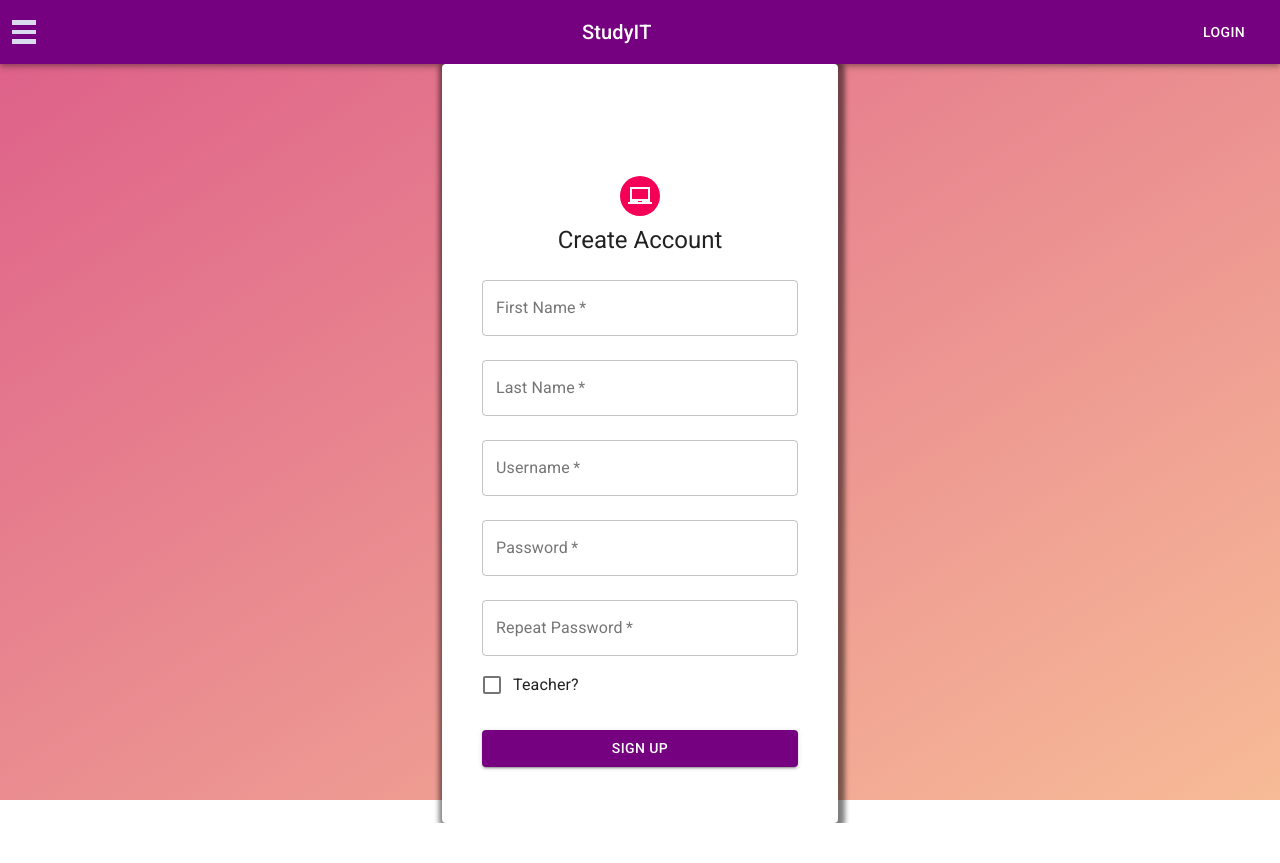
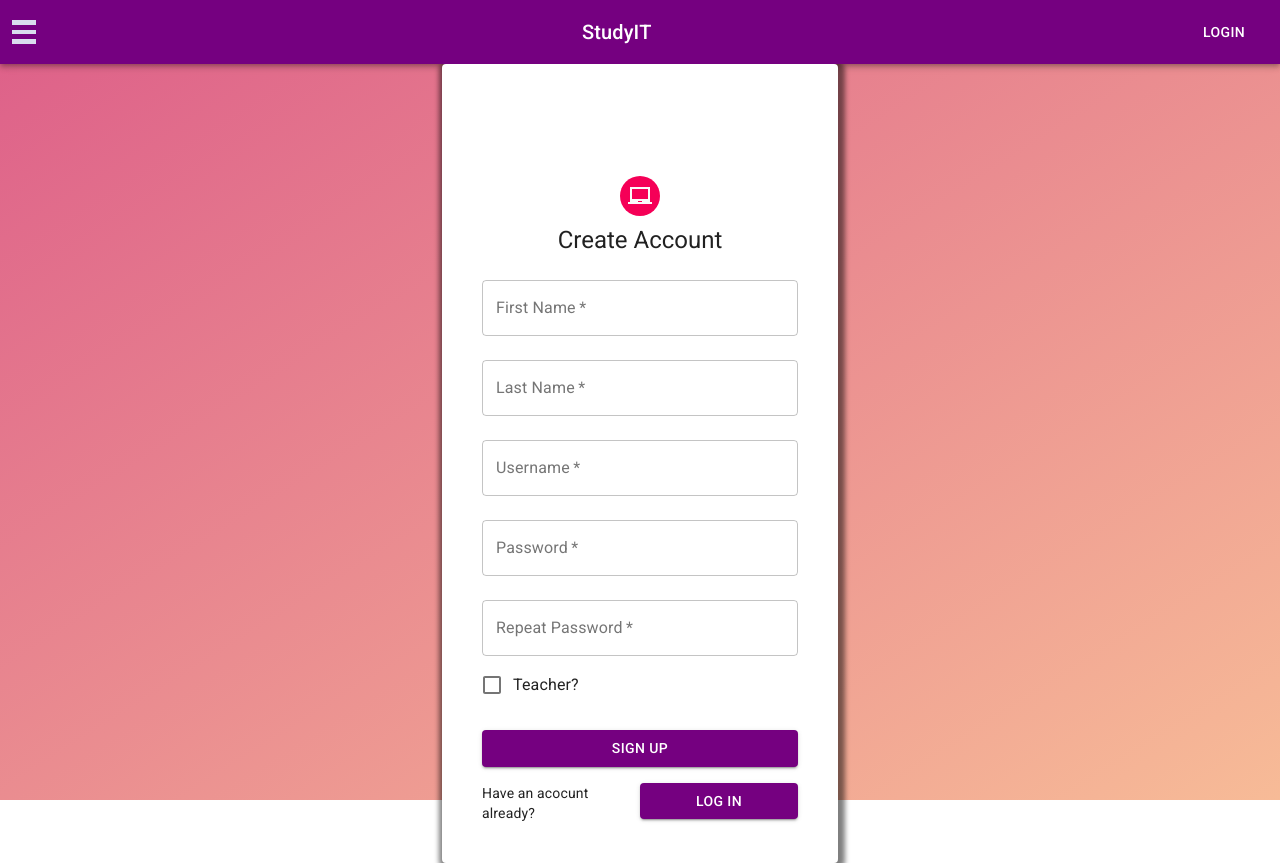
Before and after one commit to StudyIT-team/frontend, a React (Create React App) app: page /register in a window 1280 px wide. Before the commit the page ends 823 px from the top, so only its background shows below. Built offline with nearby package versions, Linux system fonts and the light colour scheme.

Commit message:
[ StudyIT #81 ] added a button that navigates to the log in page from the register page

```diff
--- a/src/screens/register-screen.js
+++ b/src/screens/register-screen.js
@@ -11,7 +11,8 @@ import Container from '@material-ui/core/Container';
 import { ErrorSnackbar } from '../components/error-snackbar';
 import { Paper, Card } from '@material-ui/core';
 import LaptopChromebookIcon from '@material-ui/icons/LaptopChromebook';
-import RegisterService from '../services/register-service';
+import Grid from '@material-ui/core/Grid';
+import { withRouter } from 'react-router-dom';
 import registerService from '../services/register-service';
 
 const useStyles = theme => ({
@@ -103,6 +104,11 @@ class RegisterScreen extends React.Component {
         }
     }
 
+    redirectToLogin(event) {
+        const login_path = '/login';
+        this.props.history.push(login_path);
+    }
+
     render() {
         const classes = this.props.classes;
         return (
@@ -190,6 +196,22 @@ class RegisterScreen extends React.Component {
                                     style = {{ backgroundColor: "#750080 "}}
                                     onClick = {this.submitRegister.bind(this)} > Sign Up
                                 </Button>
+                                <Grid container>
+                                    <Grid item xs>
+                                        Have an acocunt already?
+                                    </Grid>
+                                    <Grid item xs>
+                                        <Button
+                                            fullWidth
+                                            variant = "contained"
+                                            color = "primary"
+                                            style = {{ backgroundColor: "#750080 "}}
+                                            onClick = {this.redirectToLogin.bind(this)}
+                                        >
+                                            Log In
+                                        </Button>
+                                    </Grid>
+                                </Grid>
                             </form>
                         </div>
                     </Paper>
```
